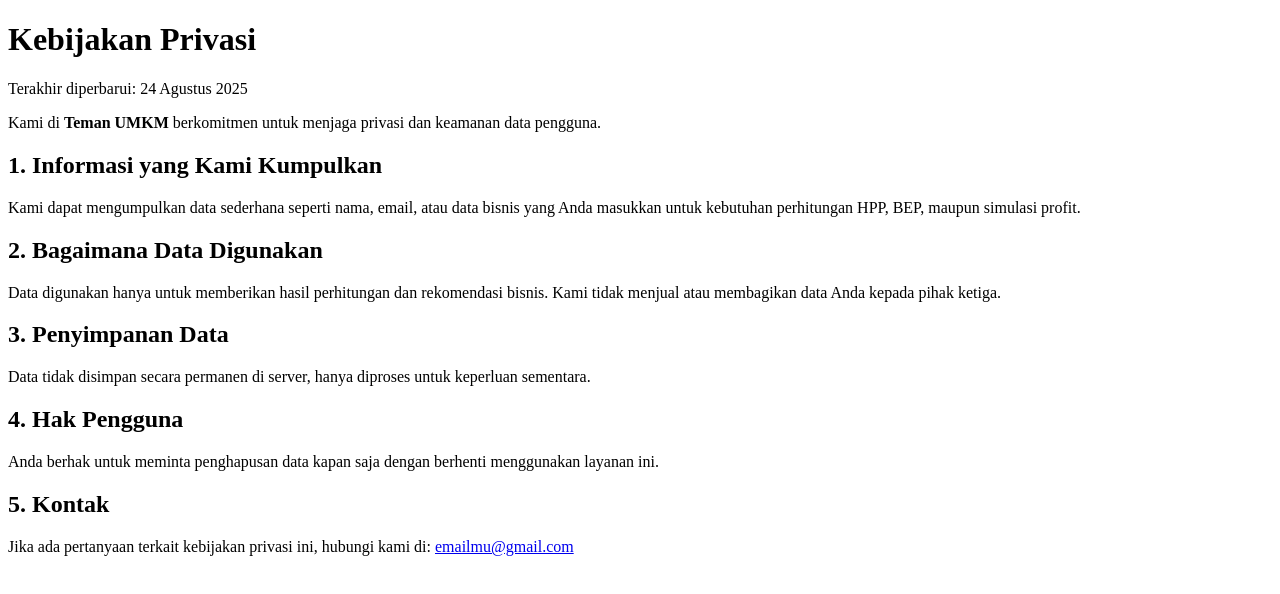
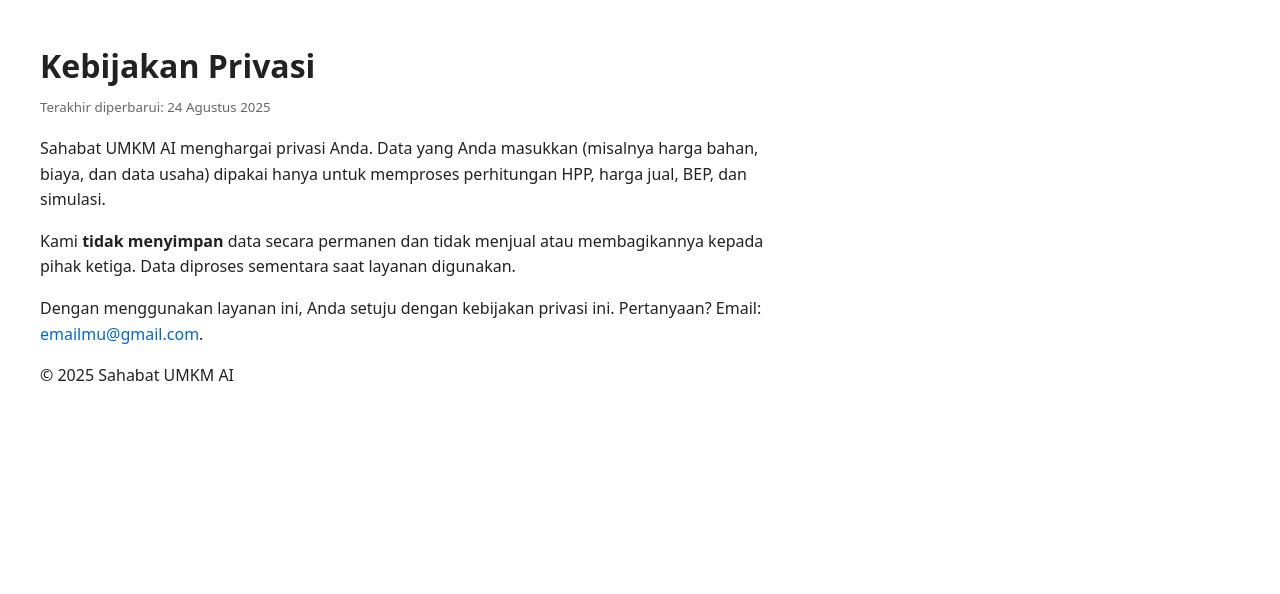
Before and after one commit to ikawikara-debug/temanumkm_, a website: page privacy.html in a window 1280 px wide. Drawn offline with Linux system fonts and the light colour scheme.

Commit message:
Update privacy.html

```diff
--- a/privacy.html
+++ b/privacy.html
@@ -1,29 +1,25 @@
 <!DOCTYPE html>
 <html lang="id">
 <head>
-  <meta charset="UTF-8">
-  <meta name="viewport" content="width=device-width, initial-scale=1.0">
-  <title>Kebijakan Privasi - Teman UMKM</title>
+  <meta charset="utf-8">
+  <meta name="viewport" content="width=device-width, initial-scale=1">
+  <title>Kebijakan Privasi - Sahabat UMKM AI</title>
+  <style>
+    body{font-family:system-ui,Arial,sans-serif;line-height:1.6;margin:40px;color:#222}
+    h1{margin-bottom:0.2rem}
+    small{color:#666}
+    a{color:#0a66c2;text-decoration:none} a:hover{text-decoration:underline}
+    .card{max-width:760px}
+  </style>
 </head>
 <body>
-  <h1>Kebijakan Privasi</h1>
-  <p>Terakhir diperbarui: 24 Agustus 2025</p>
-
-  <p>Kami di <strong>Teman UMKM</strong> berkomitmen untuk menjaga privasi dan keamanan data pengguna.</p>
-
-  <h2>1. Informasi yang Kami Kumpulkan</h2>
-  <p>Kami dapat mengumpulkan data sederhana seperti nama, email, atau data bisnis yang Anda masukkan untuk kebutuhan perhitungan HPP, BEP, maupun simulasi profit.</p>
-
-  <h2>2. Bagaimana Data Digunakan</h2>
-  <p>Data digunakan hanya untuk memberikan hasil perhitungan dan rekomendasi bisnis. Kami tidak menjual atau membagikan data Anda kepada pihak ketiga.</p>
-
-  <h2>3. Penyimpanan Data</h2>
-  <p>Data tidak disimpan secara permanen di server, hanya diproses untuk keperluan sementara.</p>
-
-  <h2>4. Hak Pengguna</h2>
-  <p>Anda berhak untuk meminta penghapusan data kapan saja dengan berhenti menggunakan layanan ini.</p>
-
-  <h2>5. Kontak</h2>
-  <p>Jika ada pertanyaan terkait kebijakan privasi ini, hubungi kami di: <a href="mailto:emailmu@gmail.com">emailmu@gmail.com</a></p>
+  <div class="card">
+    <h1>Kebijakan Privasi</h1>
+    <small>Terakhir diperbarui: 24 Agustus 2025</small>
+    <p>Sahabat UMKM AI menghargai privasi Anda. Data yang Anda masukkan (misalnya harga bahan, biaya, dan data usaha) dipakai hanya untuk memproses perhitungan HPP, harga jual, BEP, dan simulasi.</p>
+    <p>Kami <strong>tidak menyimpan</strong> data secara permanen dan tidak menjual atau membagikannya kepada pihak ketiga. Data diproses sementara saat layanan digunakan.</p>
+    <p>Dengan menggunakan layanan ini, Anda setuju dengan kebijakan privasi ini. Pertanyaan? Email: <a href="mailto:emailmu@gmail.com">emailmu@gmail.com</a>.</p>
+    <p>© 2025 Sahabat UMKM AI</p>
+  </div>
 </body>
 </html>
```
